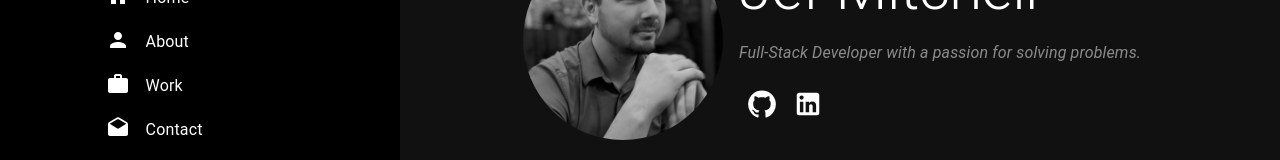
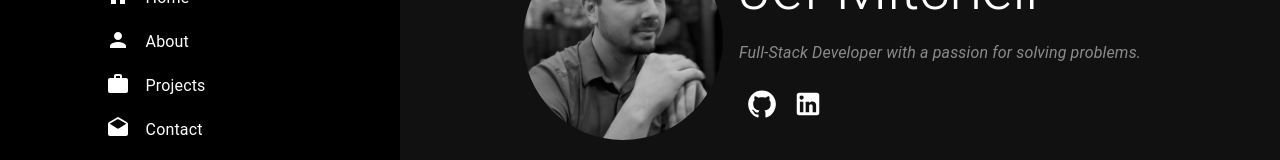
Before and after one commit to OneFJef/Portfolio-React, a React (Create React App) app: page / in a window 1280 px wide. Shown: the part 360-520 px from the top of the page. Built offline with nearby package versions, Linux system fonts and the light colour scheme.

Commit message:
Changed link from work to projects.

```diff
--- a/src/components/Navbar.tsx
+++ b/src/components/Navbar.tsx
@@ -132,12 +132,12 @@ export default function Navbar() {
 
           <ListItem>
             <WhiteLink
-              aria-label="My Work"
+              aria-label="My Projects"
               sx={{ display: "contents", color: "white" }}
-              onClick={() => window.location.replace("/work")}
+              onClick={() => window.location.replace("/projects")}
             >
               <Work sx={{ px: 2 }} />
-              <Typography sx={{ pt: 0.5 }}>Work</Typography>
+              <Typography sx={{ pt: 0.5 }}>Projects</Typography>
             </WhiteLink>
           </ListItem>
 
```
